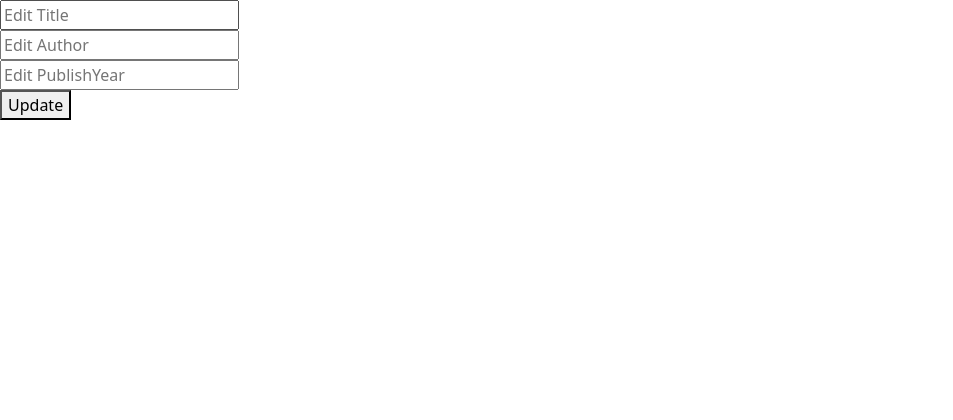
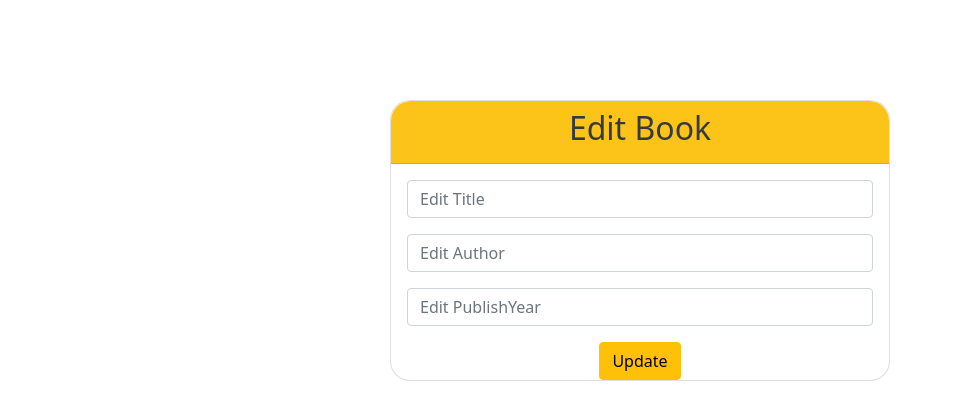
Before and after one commit to iztihad110/BookStore-App, a React (Vite) app in the folder Client/: page /edit-book/1 in a window 1280 px wide. Shown: the top 420 px of the page, without its empty margins (0-953 px from the left). Built offline with nearby package versions, Linux system fonts and the light colour scheme; no server answers.

Commit message:
The Home, Delete and Edit pages were modified

```diff
--- a/Client/src/createBook.jsx
+++ b/Client/src/createBook.jsx
@@ -33,7 +33,7 @@ function CreateBook(){
     return (
         <div className="d-flex justify-content-center">
             <div className="card create-book-field">
-                <div className="card-header d-flex justify-content-center create-book-header"><h2>Add Book</h2></div>
+                <div className="card-header add_book_header d-flex justify-content-center create-book-header"><h2>Add Book</h2></div>
                 <div className="form">
                     <form action="">
                         <div className="p-4">
@@ -46,7 +46,7 @@ function CreateBook(){
                             <input type="text" className="form-control" id="publishYear" name="publishYear" onChange={handleChange} value={bookData.publishYear} placeholder="Enter Publish Year"/>
                         </div>
                         <div className="d-flex justify-content-center">
-                            <button type="submit" className="btn btn-primary mt-4 mb-4" onClick={handleSubmit}>Submit</button>
+                            <button type="submit" className="btn btn-success mt-4 mb-4" onClick={handleSubmit}>Submit</button>
                         </div>
 
                     </form>
--- a/Client/src/deleteBook.jsx
+++ b/Client/src/deleteBook.jsx
@@ -9,7 +9,7 @@ function DeleteBook(){
         try{
             let response = await axios.delete(`http://localhost:3000/books/${id}`).then(()=>{navigate("/")});
 
-            alert(response.data.message);
+            //alert(response.data.message);
         }
         catch(error){
             alert(error.message);
@@ -19,9 +19,10 @@ function DeleteBook(){
     }
 
     return (
-        <div>
+        <div className="delete-box d-flex">
             <form action="">
-                <button type="button" onClick={handleClick}>Click Here to Confirm the Delete</button>
+                <h3 className="mb-4">Are You Sure About This?</h3>
+                <button  type="button" className="btn btn-danger" onClick={handleClick}>Click Here to Confirm the Delete</button>
             </form>
         </div>
     )
--- a/Client/src/editBook.jsx
+++ b/Client/src/editBook.jsx
@@ -42,21 +42,27 @@ function EditBook(){
     }
 
     return (
-        <div>
-           <form action="">
-                <div>
-                    <input type="text" placeholder="Edit Title" id="title" name="title" value={bookData.title} onChange={handleChange}/>
+
+        <div className="d-flex justify-content-center edit-box">
+            <div className="card edit_book_info">
+                <div className="card-header edit_book_header d-flex justify-content-center"><h2>Edit Book</h2></div>
+                <div className="row">
+                    <form action="">
+                        <div className="mb-3 mt-3 ms-3 me-3">
+                            <input type="text" className="form-control" placeholder="Edit Title" id="title" name="title" value={bookData.title} onChange={handleChange}/>
+                        </div>
+                        <div className="mb-3 mt-3 ms-3 me-3">
+                            <input type="text" className="form-control" placeholder="Edit Author" id="author" name="author" value={bookData.author} onChange={handleChange}/>
+                        </div>
+                        <div className="mb-3 mt-3 ms-3 me-3">
+                            <input type="text" className="form-control" placeholder="Edit PublishYear" id="publishYear" name="publishYear" value={bookData.publishYear} onChange={handleChange}/>
+                        </div>
+                        <div className="d-flex justify-content-center">
+                            <button type="button" className="btn btn-warning" onClick={handleSubmit}>Update</button>
+                        </div>
+                    </form>
                 </div>
-                <div>
-                    <input type="text" placeholder="Edit Author" id="author" name="author" value={bookData.author} onChange={handleChange}/>
-                </div>
-                <div>
-                    <input type="text" placeholder="Edit PublishYear" id="publishYear" name="publishYear" value={bookData.publishYear} onChange={handleChange}/>
-                </div>
-                <div>
-                    <button type="button" onClick={handleSubmit}>Update</button>
-                </div>
-           </form>
+            </div>
         </div>
     )
 
--- a/Client/src/homePage.jsx
+++ b/Client/src/homePage.jsx
@@ -33,23 +33,23 @@ function HomePage(){
    }, [])
 
    return (
-      <div className="d-flex justify-content-center d-flex mt-5 list-box">
-         <div className="book-list card">
+      <div className="d-flex justify-content-center d-flex mt-5 list-box " >
+         <div className="book-list card ">
             <div className="card-head mb-3 d-flex justify-content-center" ><h2>List of Books</h2></div>
-            <div className="card-body book-list-body">
+            <div className="card-body list-body">
                {
                   bookData.map((item)=>{
-                     return <div className="mb-1 row single-book">
-                        <div className="col-md-5 book-title ">
+                     return <div className="mb-3 ms-3 me-3  row single-book">
+                        <div className="col-md-8 book-title ">
                            <span >{item.title}</span>
                         </div>
 
-                           <div className="delete-book-button col-md-3">
-                              <svg onClick={()=>handleClick(`/delete-book/${item._id}`)} xmlns="http://www.w3.org/2000/svg" class="ionicon" viewBox="0 0 512 512"><path d="M112 112l20 320c.95 18.49 14.4 32 32 32h184c17.67 0 30.87-13.51 32-32l20-320" fill="none" stroke="currentColor" stroke-linecap="round" stroke-linejoin="round" stroke-width="32"/><path stroke="currentColor"
+                           <div className="delete-book col-md-1 me-3">
+                              <svg className="delete-icon" onClick={()=>handleClick(`/delete-book/${item._id}`)} xmlns="http://www.w3.org/2000/svg" class="ionicon" viewBox="0 0 512 512"><path d="M112 112l20 320c.95 18.49 14.4 32 32 32h184c17.67 0 30.87-13.51 32-32l20-320" fill="none" stroke="currentColor" stroke-linecap="round" stroke-linejoin="round" stroke-width="32"/><path stroke="currentColor"
                               stroke-linecap="round" stroke-miterlimit="10" stroke-width="32" d="M80 112h352"/><path d="M192 112V72h0a23.93 23.93 0 0124-24h80a23.93 23.93 0 0124 24h0v40M256 176v224M184 176l8 224M328 176l-8 224" fill="none" stroke="currentColor" stroke-linecap="round" stroke-linejoin="round" stroke-width="32"/></svg>
                            </div>
-                           <div className="edit-book-button col-md-3">
-                              <svg xmlns="http://www.w3.org/2000/svg" onClick={()=>handleClick(`/edit-book/${item._id}`)} class="ionicon" viewBox="0 0 512 512"><path d="M384 224v184a40 40 0 01-40 40H104a40 40 0 01-40-40V168a40 40 0 0140-40h167.48" fill="none"
+                           <div className="edit-book col-md-1">
+                              <svg className="edit-icon" xmlns="http://www.w3.org/2000/svg" onClick={()=>handleClick(`/edit-book/${item._id}`)} class="ionicon" viewBox="0 0 512 512"><path d="M384 224v184a40 40 0 01-40 40H104a40 40 0 01-40-40V168a40 40 0 0140-40h167.48" fill="none"
                                stroke="currentColor" stroke-linecap="round" stroke-linejoin="round" stroke-width="32"/><path d="M459.94 53.25a16.06 16.06 0 00-23.22-.56L424.35 65a8 8 0 000 11.31l11.34 11.32a8 8 0 0011.34 0l12.06-12c6.1-6.09 6.67-16.01.85-22.38zM399.34 90L218.82 270.2a9 9 0 00-2.31 3.93L208.16 299a3.91 3.91 0 004.86 4.86l24.85-8.35a9 9 0 003.93-2.31L422 112.66a9 9 0 000-12.66l-9.95-10a9 9 0 00-12.71 0z"/></svg>
                            </div>
 
@@ -57,7 +57,7 @@ function HomePage(){
                   })
                }
 
-               <div className="add-book-button">
+               <div className="add-book">
                   <svg onClick={()=>{handleNavigation("/create-book")}} xmlns="http://www.w3.org/2000/svg" class="ionicon" viewBox="0 0 512 512"><path fill="none" stroke="currentColor" stroke-linecap="round"
                   stroke-linejoin="round" stroke-width="32" d="M256 112v288M400 256H112"/></svg>
                </div>
--- a/Client/src/index.css
+++ b/Client/src/index.css
@@ -1,27 +1,30 @@
-
 .book-list{
     width: 500px;
     height: 60%;
-    padding: 0 2%;
+
+   color: #f1f3f5;
+}
 
 
-}
 svg{
     width: 50%;
     height: 50%;
 }
-.add-book-button{
+.add-book{
     width: 30%;
     height: 30%;
+    color: #96f2d7;
 }
-svg:hover{
-    color: red;
+
+
+.add-book:hover{
+    color: #0ca678 !important;
 }
 .book-title{
     font-size: 120%;
 }
 .single-book{
-    background-color: cyan;
+    background-color: #7048e8;
     border-radius: 40px;
     font-weight: 700;
     padding-top: 1%;
@@ -30,17 +33,60 @@ svg:hover{
 
 }
 .card-head{
-    background-color: red;
+    background-color: #845ef7;
+    border-radius: 20px 20px 0 0;
 
 }
-.list-box{
-    border-radius: 50px;
-}
+
 .create-book-field{
     width: 50%;
     margin-top: 10%;
 
 }
-.create-book-header{
-    background-color: red;
+
+.book-list{
+    border-radius: 20px !important;
 }
+h2{
+    color: #343a40;
+}
+.delete-book{
+    scale: 3.5;
+}
+
+.delete-book:hover{
+    color: red;
+}
+.edit-book{
+    scale: 3.5;
+}
+.edit-book:hover{
+    color: #fcc419;
+}
+.delete-box{
+    width: 50%;
+    height: 200px;
+    background-color: #f03e3e;
+    display: flex;
+    justify-content: center;
+    align-items: center;
+    margin-left: 25%;
+
+}
+
+.add_book_header{
+    background-color: #37b24d !important;
+    border-radius: 20px 20px 0 0 !important;
+}
+.edit_book_header{
+    background-color: #fcc419 !important;
+    border-radius: 20px 20px 0 0  !important;
+}
+.create-book-field{
+    border-radius: 20px !important;
+}
+.edit_book_info{
+    width: 500px;
+    margin-top: 100px;
+    border-radius: 20px !important;
+}
```
